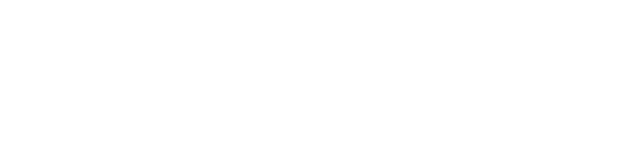
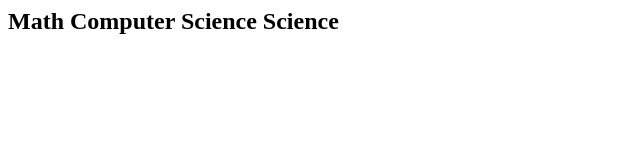
Before and after one commit to rmrfiftynine/P4, a plain HTML site: page index.html in a window 1280 px wide. Shown: the whole page, without its empty margins (0-640 px from the left). Drawn offline with Linux system fonts and the light colour scheme.

Commit message:
added words

```diff
--- a/index.html
+++ b/index.html
@@ -3,6 +3,6 @@
 <title>Home Page</title>
 </head>
 <body>
-
+<h2>Math Computer Science Science</h2>
 </body>
 </html>
```
